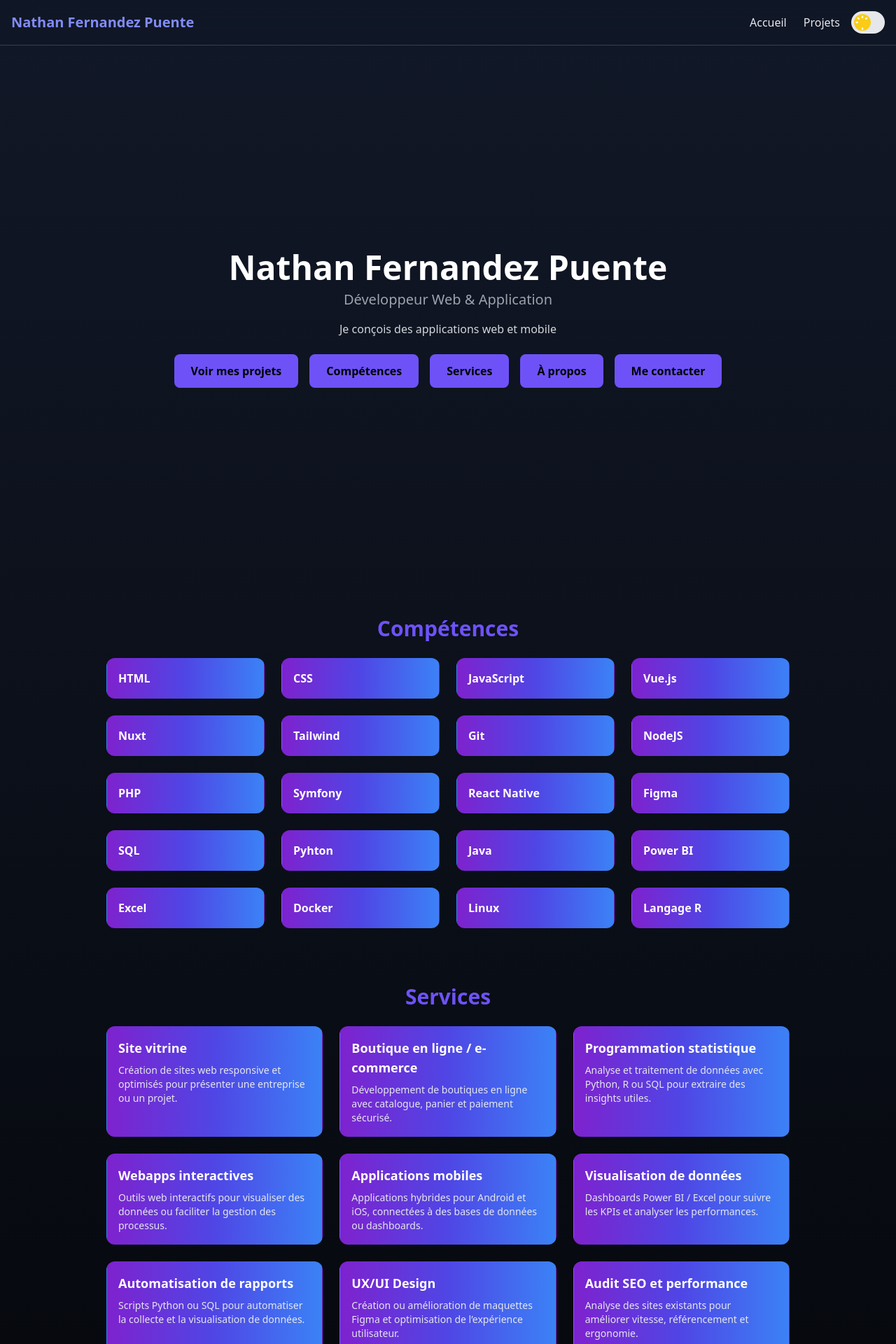
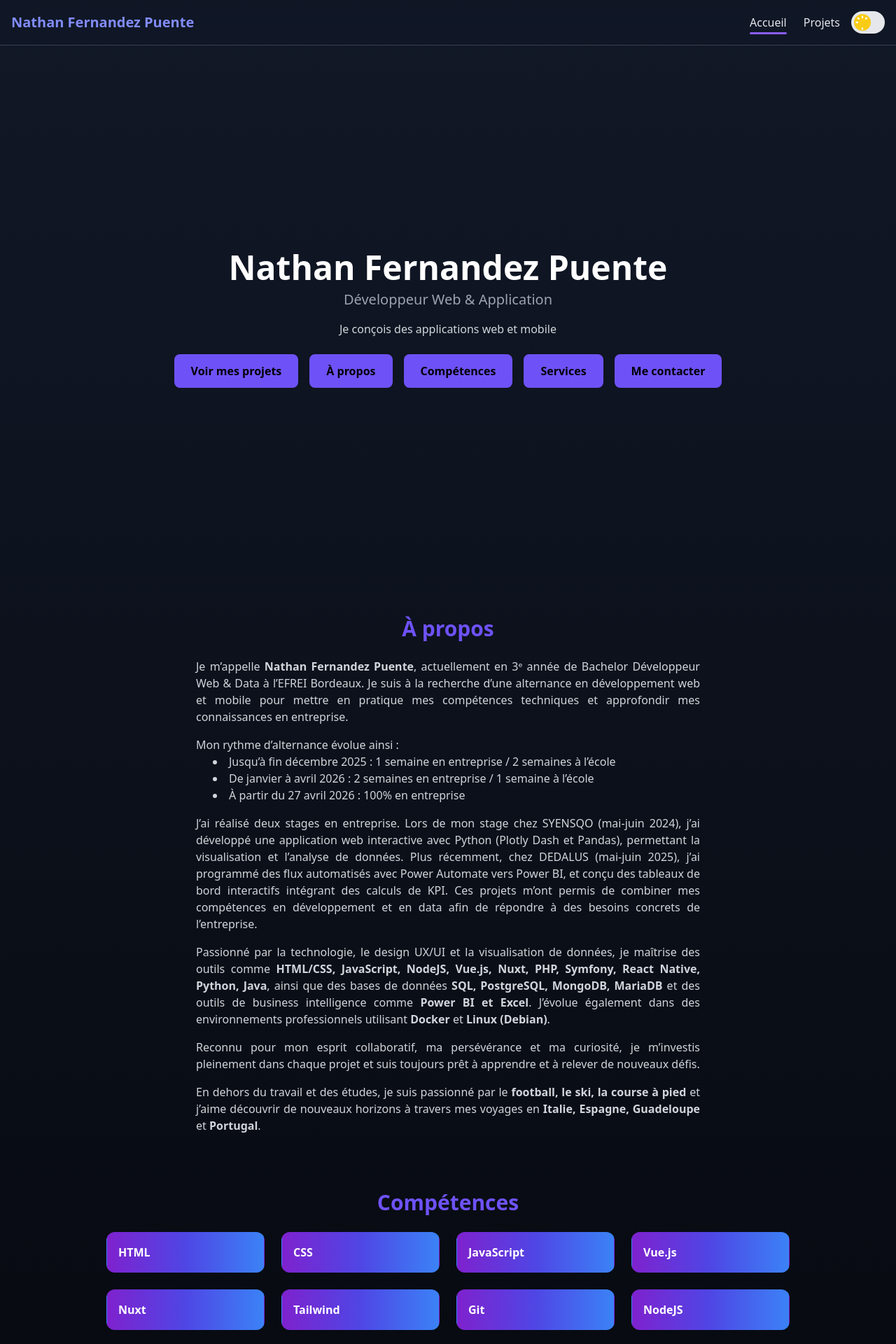
Before and after one commit to nathanfdz/Portfolio-Nathan-Fernandez, a Vue app: page / in a window 1280 px wide. Shown: the top 1920 px of the page at 70% size. Built offline with nearby package versions, Linux system fonts and the light colour scheme.

Commit message:
modif transition

```diff
--- a/src/App.vue
+++ b/src/App.vue
@@ -3,7 +3,10 @@
     <Header />
 
     <main class="container mx-auto px-6">
-      <RouterView />
+      <!-- Transition entre routes -->
+      <transition name="fade-slide" mode="out-in">
+        <RouterView />
+      </transition>
     </main>
 
     <Footer />
@@ -18,3 +21,31 @@ export default {
   components: { Header, Footer }
 };
 </script>
+
+<style>
+/* Transition fade + slide */
+.fade-slide-enter-active,
+.fade-slide-leave-active {
+  transition: all 0.5s ease;
+}
+
+.fade-slide-enter-from {
+  opacity: 0;
+  transform: translateY(20px);
+}
+
+.fade-slide-enter-to {
+  opacity: 1;
+  transform: translateY(0);
+}
+
+.fade-slide-leave-from {
+  opacity: 1;
+  transform: translateY(0);
+}
+
+.fade-slide-leave-to {
+  opacity: 0;
+  transform: translateY(-20px);
+}
+</style>
--- a/src/components/Header.vue
+++ b/src/components/Header.vue
@@ -25,5 +25,36 @@ import DarkModeToggle from "./DarkModeToggle.vue";
 </template>
 
 <style scoped>
-/* nothing */
+/* Barre violette sous le lien actif */
+ul li a {
+  position: relative;
+  padding-bottom: 4px;
+  transition: color 0.2s;
+}
+
+ul li a.router-link-active::after,
+ul li a.router-link-exact-active::after {
+  content: "";
+  position: absolute;
+  left: 0;
+  bottom: -2px;
+  width: 100%;
+  height: 3px;
+  background-color: #8b5cf6; /* Violet Tailwind */
+  border-radius: 9999px;
+  transition: all 0.3s ease;
+}
+
+/* Optionnel : effet hover */
+ul li a:hover::after {
+  content: "";
+  position: absolute;
+  left: 0;
+  bottom: -2px;
+  width: 100%;
+  height: 3px;
+  background-color: #a78bfa; /* violet plus clair au hover */
+  opacity: 0.5;
+  border-radius: 9999px;
+}
 </style>
--- a/src/components/Hero.vue
+++ b/src/components/Hero.vue
@@ -13,7 +13,12 @@
       >
         Voir mes projets
       </router-link>
-
+      <button
+        @click="scrollToSection('about')"
+        class="px-6 py-3 font-bold bg-primary rounded-lg hover:bg-purple-700 transition hover:text-white"
+      >
+        À propos
+      </button>
       <button
         @click="scrollToSection('skills')"
         class="px-6 py-3 font-bold bg-primary rounded-lg hover:bg-purple-700 transition hover:text-white"
@@ -28,12 +33,7 @@
         Services
       </button>
 
-      <button
-        @click="scrollToSection('about')"
-        class="px-6 py-3 font-bold bg-primary rounded-lg hover:bg-purple-700 transition hover:text-white"
-      >
-        À propos
-      </button>
+
             <button
         @click="scrollToSection('contact')"
         class="px-6 py-3 font-bold bg-primary rounded-lg hover:bg-purple-700 transition hover:text-white"
--- a/src/pages/Home.vue
+++ b/src/pages/Home.vue
@@ -1,5 +1,45 @@
 <template>
   <Hero />
+  <!-- Section À propos -->
+<section id="about" class="mt-20 max-w-3xl mx-auto px-6">
+  <h2 class="text-3xl font-bold text-primary text-center mb-6">À propos</h2>
+
+  <p class="text-gray-300 text-justify">
+    Je m’appelle <strong>Nathan Fernandez Puente</strong>, actuellement en 3ᵉ année de Bachelor Développeur Web & Data à l’EFREI Bordeaux. Je suis à la recherche d’une alternance en développement web et mobile pour mettre en pratique mes compétences techniques et approfondir mes connaissances en entreprise.
+  </p>
+
+  <p class="text-gray-300 mt-4">
+    Mon rythme d’alternance évolue ainsi :
+  </p>
+  <ul class="text-gray-300 list-disc list-inside ml-6 mb-4">
+    <li>Jusqu’à fin décembre 2025 : 1 semaine en entreprise / 2 semaines à l’école</li>
+    <li>De janvier à avril 2026 : 2 semaines en entreprise / 1 semaine à l’école</li>
+    <li>À partir du 27 avril 2026 : 100% en entreprise</li>
+  </ul>
+
+  <p class="text-gray-300 text-justify">
+   J’ai réalisé deux stages en entreprise. Lors de mon stage chez SYENSQO (mai-juin 2024),
+j’ai développé une application web interactive avec Python (Plotly Dash et Pandas),
+permettant la visualisation et l’analyse de données. Plus récemment, chez DEDALUS
+(mai-juin 2025), j’ai programmé des flux automatisés avec Power Automate vers Power BI,
+et conçu des tableaux de bord interactifs intégrant des calculs de KPI. Ces projets m’ont
+permis de combiner mes compétences en développement et en data afin de répondre à
+des besoins concrets de l’entreprise.
+  </p>
+
+  <p class="text-gray-300 text-justify mt-4">
+    Passionné par la technologie, le design UX/UI et la visualisation de données, je maîtrise des outils comme <strong>HTML/CSS, JavaScript, NodeJS, Vue.js, Nuxt, PHP, Symfony, React Native, Python, Java</strong>, ainsi que des bases de données <strong>SQL, PostgreSQL, MongoDB, MariaDB</strong> et des outils de business intelligence comme <strong>Power BI et Excel</strong>. J’évolue également dans des environnements professionnels utilisant <strong>Docker</strong> et <strong>Linux (Debian)</strong>.
+  </p>
+
+  <p class="text-gray-300 text-justify mt-4">
+    Reconnu pour mon esprit collaboratif, ma persévérance et ma curiosité, je m’investis pleinement dans chaque projet et suis toujours prêt à apprendre et à relever de nouveaux défis.
+  </p>
+
+  <p class="text-gray-300 text-justify mt-4">
+    En dehors du travail et des études, je suis passionné par le <strong>football, le ski, la course à pied</strong> et j’aime découvrir de nouveaux horizons à travers mes voyages en <strong>Italie, Espagne, Guadeloupe</strong> et <strong>Portugal</strong>.
+  </p>
+</section>
+
 
   <!-- Section Compétences -->
   <section id="skills" class="mt-20 max-w-5xl mx-auto px-6">
@@ -29,19 +69,6 @@
       </div>
     </div>
   </section>
-
-  <!-- Section À propos -->
-<section id="about" class="mt-20 max-w-3xl mx-auto px-6">
-  <h2 class="text-3xl font-bold text-primary text-center mb-6">À propos</h2>
-  <p class="text-gray-300  text-justify">
-    Étudiant en 3ᵉ année de Bachelor Développement Web & Data, je suis passionné par la création d’applications et de sites web performants, ainsi que par l’analyse et la visualisation de données.
-    Au cours de mes différentes expériences professionnelles, j’ai travaillé sur le développement de webapps interactives, la mise en forme de bases de données et la création de dashboards pour le suivi de projets et l’aide à la décision.
-    J’ai également participé à l’automatisation de rapports et à la connexion d’outils métiers avec des solutions BI comme Power BI et Excel.
-    Curieux et persévérant, j’aime apprendre de nouvelles technologies et améliorer constamment mes compétences en programmation, notamment avec HTML, CSS, JavaScript, Vue.js, NodeJS, Python et R.
-    Rigoureux et collaboratif, je valorise le travail structuré et efficace au sein d’équipes dynamiques, tout en gardant un intérêt particulier pour l’UX/UI et la création d’expériences utilisateurs intuitives et agréables.
-    Mon objectif est de contribuer à des projets ambitieux, que ce soit en alternance, en mission freelance ou dans des environnements innovants, en mettant mes compétences techniques et analytiques au service d’applications et de solutions de qualité.
-  </p>
-</section>
 
   <!-- Section Contact -->
   <section id="contact" class="mt-20 max-w-3xl mx-auto px-6">
```
